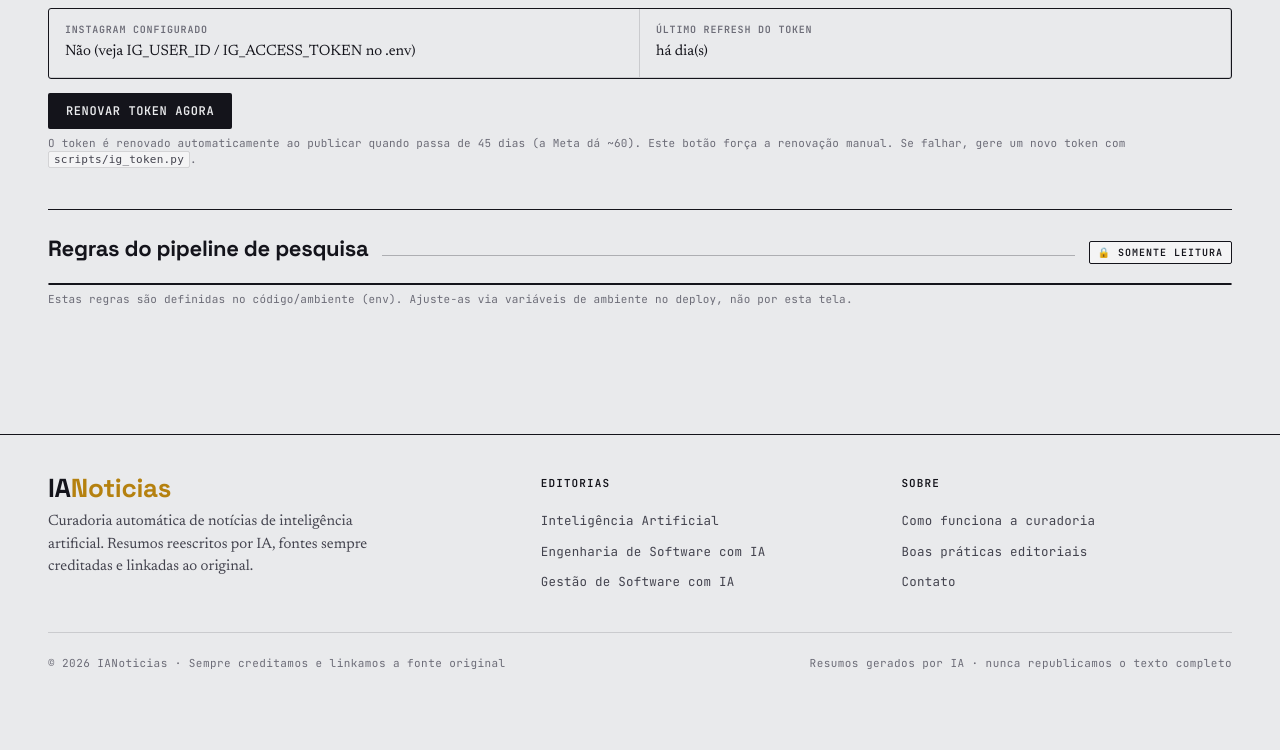
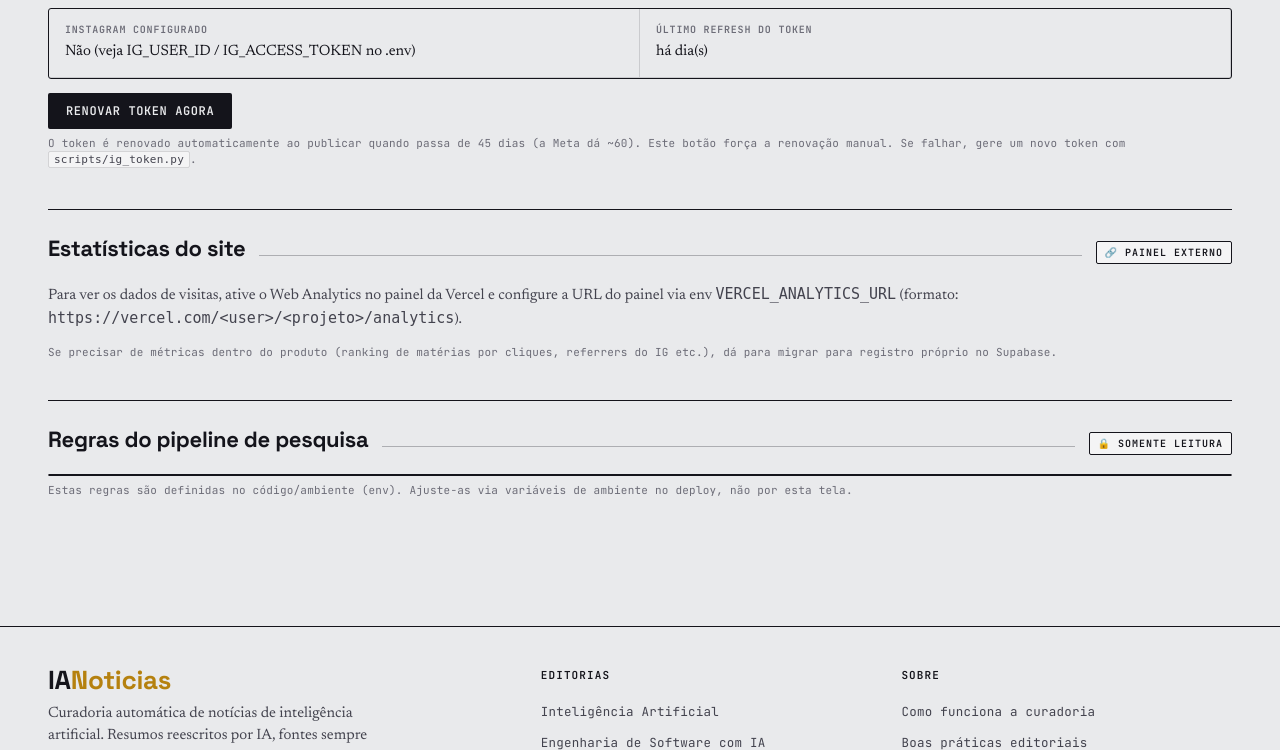
Before and after one commit to lvvlopes/ianoticias, a FastAPI app: template templates/admin.html in a window 1280 px wide. Shown: the part 1406-2156 px from the top of the page. Before the commit the page ends 2075 px from the top, so only its background shows below. Run offline with FastAPI, Linux system fonts and the light colour scheme; the template is opened without the code that fills it, so the values that code supplies are empty.

Commit message:
admin: link para o painel do Vercel Analytics (VERCEL_ANALYTICS_URL)

```diff
--- a/ianoticias/config/settings.py
+++ b/ianoticias/config/settings.py
@@ -62,6 +62,9 @@
     admin_password: str = os.getenv("ADMIN_PASSWORD", "")
     session_secret: str = os.getenv("SESSION_SECRET", "dev-insecure-secret-change-me")
     public_site_url: str = os.getenv("PUBLIC_SITE_URL", "http://localhost:8000")
+    # URL do painel de analytics externo (Vercel). Ex.:
+    # https://vercel.com/<user>/<projeto>/analytics
+    vercel_analytics_url: str = os.getenv("VERCEL_ANALYTICS_URL", "")
 
     # Pipeline
     ingest_max_items: int = field(default_factory=lambda: _int("INGEST_MAX_ITEMS", 12))
--- a/ianoticias/routers/admin.py
+++ b/ianoticias/routers/admin.py
@@ -90,6 +90,7 @@
             "ig_configured": settings.has_instagram,
             "ig_token_age": token_age,
             "ig_token_msg": request.query_params.get("igmsg"),
+            "vercel_analytics_url": settings.vercel_analytics_url,
         },
     )
 
--- a/templates/admin.html
+++ b/templates/admin.html
@@ -205,6 +205,35 @@
     <p class="placeholders">O token é renovado automaticamente ao publicar quando passa de 45 dias (a Meta dá ~60). Este botão força a renovação manual. Se falhar, gere um novo token com <code>scripts/ig_token.py</code>.</p>
   </section>
 
+  <!-- ===================== ANALYTICS (link externo) ===================== -->
+  <section class="adm-section">
+    <div class="adm-head">
+      <h2>Estatísticas do site</h2>
+      <span class="rule"></span>
+      <span class="badge badge-lock">🔗 Painel externo</span>
+    </div>
+    {% if vercel_analytics_url %}
+      <p style="font-size:15px;color:var(--ink-2);margin:0 0 14px">
+        Visitas, top páginas, referrers e países ficam no painel da Vercel
+        (sem cookies, LGPD-friendly). O snippet já está ativo no site.
+      </p>
+      <a href="{{ vercel_analytics_url }}" target="_blank" rel="noopener noreferrer"
+         class="btn-primary" style="text-decoration:none;display:inline-flex">
+        Abrir Vercel Analytics ↗
+      </a>
+    {% else %}
+      <p style="font-size:15px;color:var(--ink-2);margin:0 0 12px">
+        Para ver os dados de visitas, ative o Web Analytics no painel da Vercel
+        e configure a URL do painel via env <code>VERCEL_ANALYTICS_URL</code>
+        (formato: <code>https://vercel.com/&lt;user&gt;/&lt;projeto&gt;/analytics</code>).
+      </p>
+    {% endif %}
+    <p class="placeholders">
+      Se precisar de métricas dentro do produto (ranking de matérias por cliques,
+      referrers do IG etc.), dá para migrar para registro próprio no Supabase.
+    </p>
+  </section>
+
   <!-- ===================== REGRAS DE PESQUISA (readonly) ===================== -->
   <section class="adm-section">
     <div class="adm-head">
```
Also changed, not shown: 1 other file.
